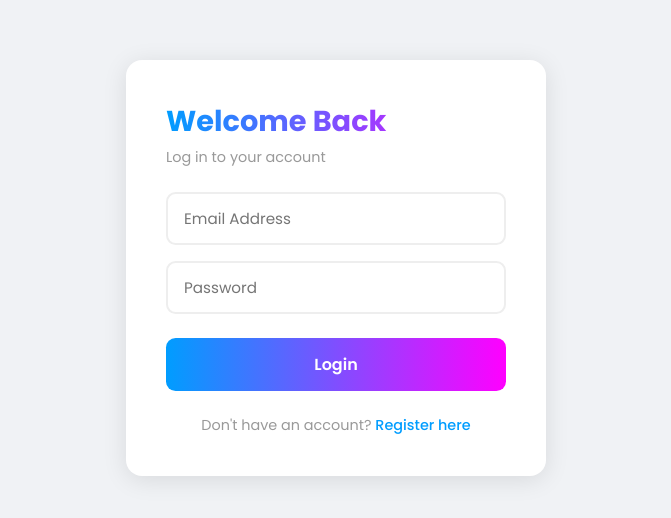
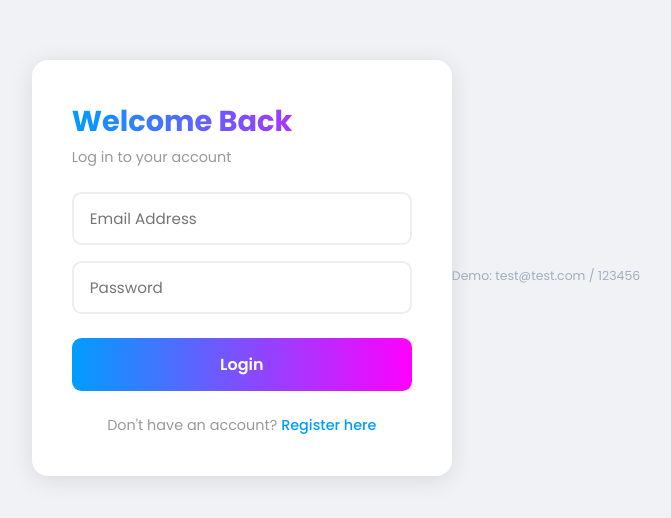
Before and after one commit to Shumer61/expense-tracker, a React (Vite) app in the folder client/: page / in a window 1280 px wide. Shown: the part 132-650 px from the top of the page, without its empty margins (304-975 px from the left). Built offline with nearby package versions, Linux system fonts and the light colour scheme.

Commit message:
add favicon and demo credentials

```diff
--- a/client/index.html
+++ b/client/index.html
@@ -2,7 +2,7 @@
 <html lang="en">
   <head>
     <meta charset="UTF-8" />
-    <link rel="icon" type="image/svg+xml" href="/favicon.svg" />
+    <link rel="icon" href="/favicon.ico" />
     <meta name="viewport" content="width=device-width, initial-scale=1.0" />
     <link href="https://fonts.googleapis.com/css2?family=Poppins:wght@300;400;500;600;700&display=swap" rel="stylesheet">
     <title>client</title>
--- a/client/src/pages/Login.jsx
+++ b/client/src/pages/Login.jsx
@@ -77,6 +77,9 @@ function Login({ onSwitch }) {
                     <span onClick={onSwitch}>Register here</span>
                 </p>
             </div>
+            <p className="auth-switch" style={{ marginTop: '1rem', fontSize: '0.78rem', color: '#a0aec0' }}>
+    Demo: test@test.com / 123456
+</p>
         </div>
     )
 }
```
Also changed, not shown: 1 other file (tests, documents, lock files or other folders).
